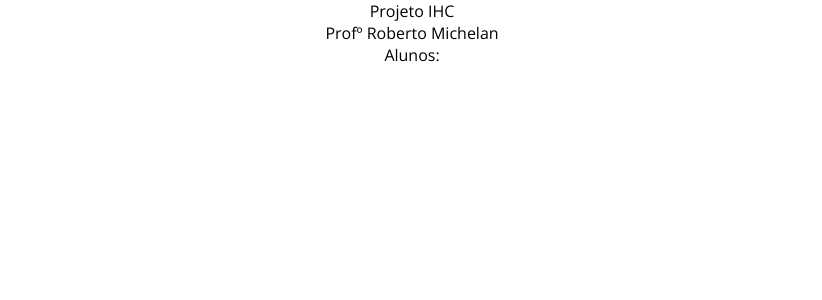
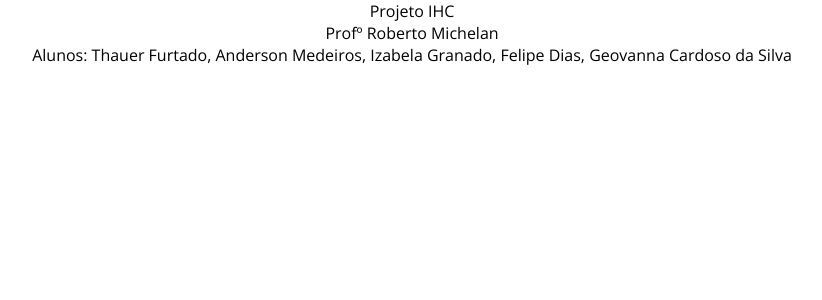
Before and after one commit to Andyzoka/IHC, a Next.js app: page /component/footer in a window 1280 px wide. Shown: the top 300 px of the page, without its empty margins (228-1050 px from the left). Built offline with nearby package versions, Linux system fonts and the light colour scheme.

Commit message:
Update footer.js

```diff
--- a/pages/component/footer.js
+++ b/pages/component/footer.js
@@ -12,6 +12,7 @@ function Footer(){
                 </p>
                 <p>
                     Alunos:
+                    Thauer Furtado, Anderson Medeiros, Izabela Granado, Felipe Dias, Geovanna Cardoso da Silva
                 </p>
             </footer>
         </div>
```
